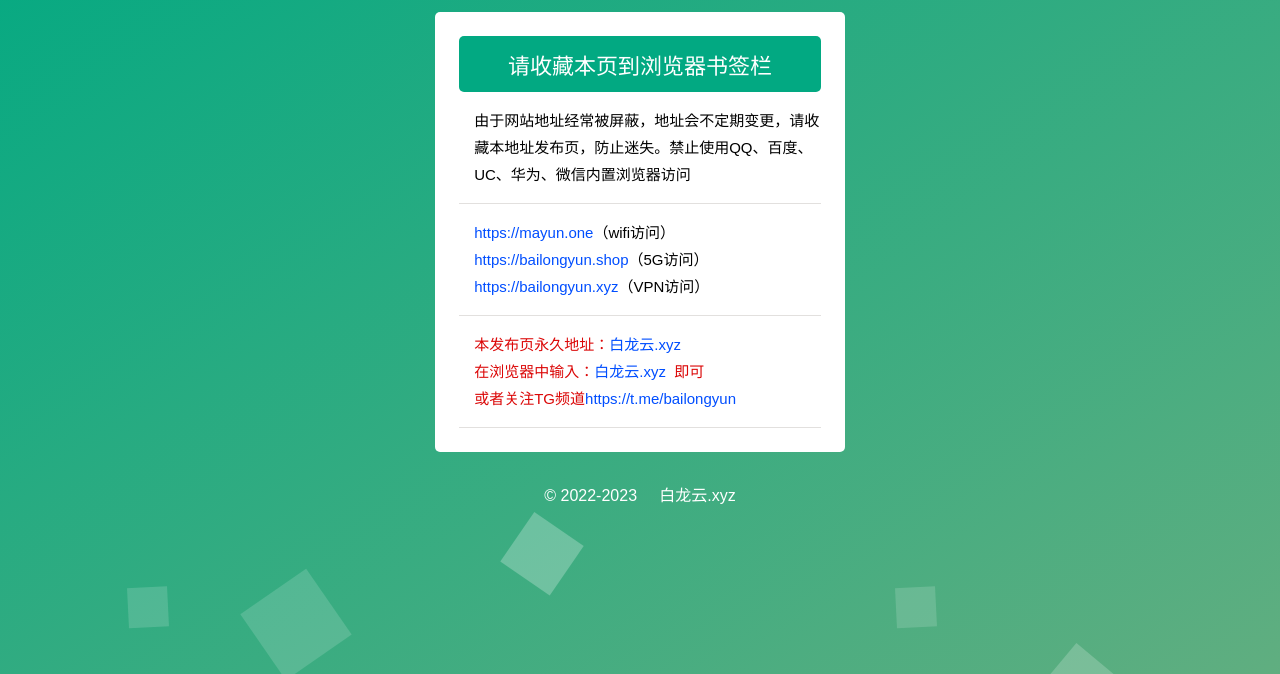
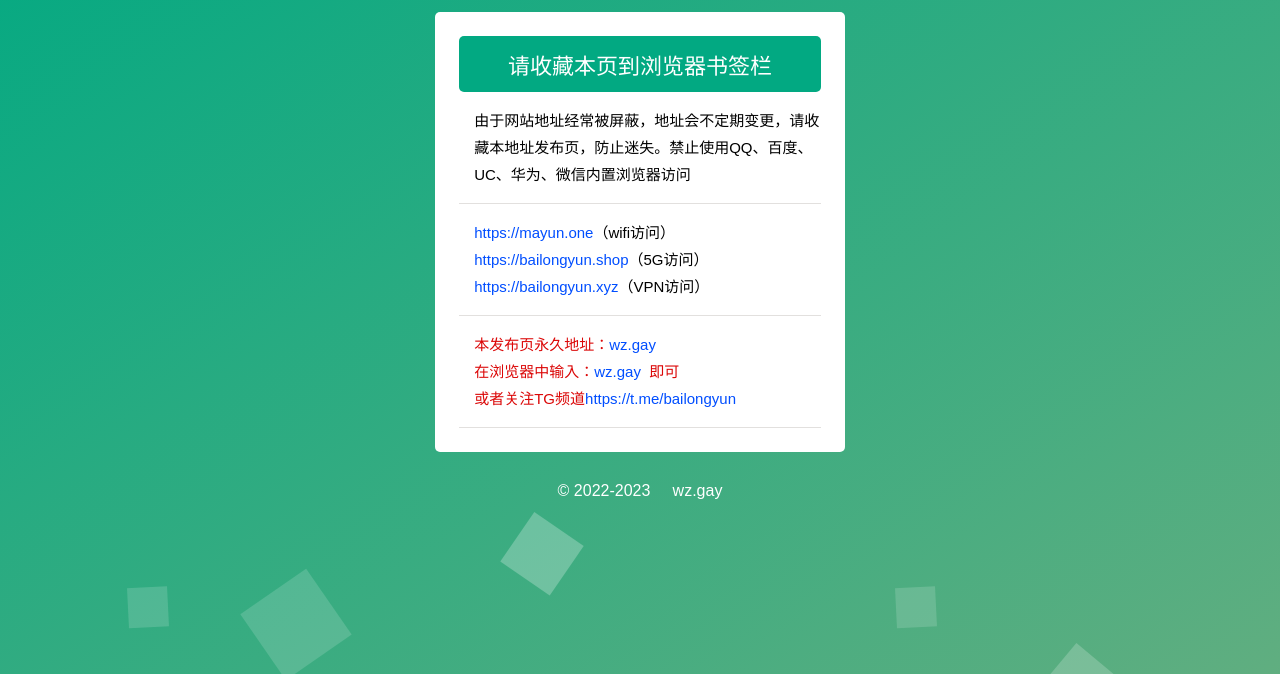
Before and after one commit to bailongyun/bailongyun.github.io, a plain HTML site: page index.html in a window 1280 px wide. Shown: the part 126-800 px from the top of the page. Drawn offline with Linux system fonts and the light colour scheme.

Commit message:
Update index.html

```diff
--- a/index.html
+++ b/index.html
@@ -28,13 +28,13 @@
 <a style="color: #004eff;" href="https://mayun.one/#/register">https://mayun.one</a>（wifi访问）<br>
 <a style="color: #004eff;" href="https://bailongyun.shop/#/register">https://bailongyun.shop</a>（5G访问）<br>
 <a style="color: #004eff;" href="https://bailongyun.xyz/#/register" target="_blank" rel="noopener">https://bailongyun.xyz</a>（VPN访问）</li>
-<li><span style="color: #db0707;">本发布页永久地址：<a style="color: #004eff;"href="http://xn--9kq168gcl1a.xyz/">白龙云.xyz</a></span>
-<span style="color: #db0707;">在浏览器中输入：<a style="color: #004eff;"href="http://xn--9kq168gcl1a.xyz/">白龙云.xyz</a>&nbsp; 即可</span>
+<li><span style="color: #db0707;">本发布页永久地址：<a style="color: #004eff;"href="https://wz.gay/">wz.gay</a></span>
+<span style="color: #db0707;">在浏览器中输入：<a style="color: #004eff;"href="https://wz.gay">wz.gay</a>&nbsp; 即可</span>
 <span style="color: #db0707;">或者关注TG频道<a style="color: #004eff;"href="https://t.me/bailongyun">https://t.me/bailongyun</a></span></li>
 </ul>
 </div>
 </div>
-<p class="footer">© 2022-2023  &nbsp; &nbsp;   白龙云.xyz</p>
+<p class="footer">© 2022-2023  &nbsp; &nbsp;   wz.gay</p>
 </div>
 <ul class="bg-bubbles">
 <li>&nbsp;</li>
```
